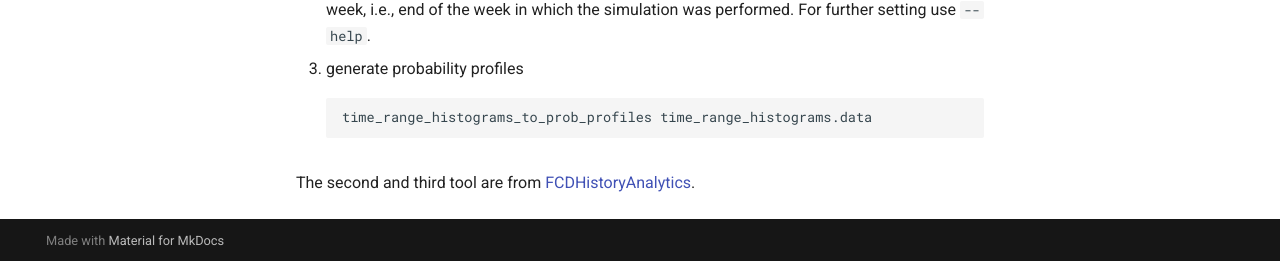
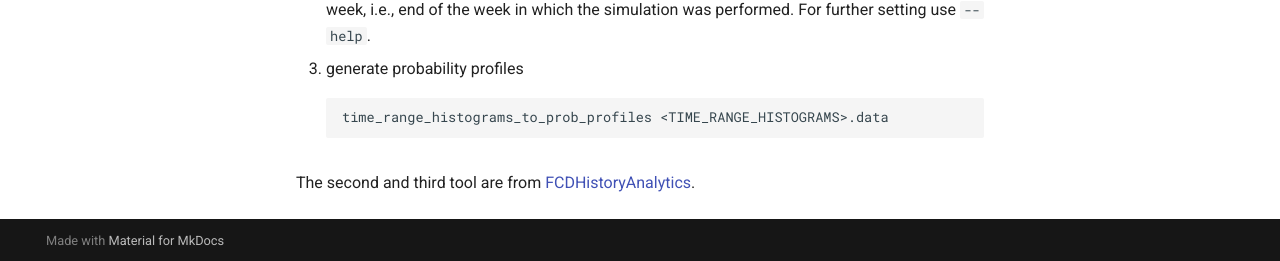
Before and after one commit to It4innovations/ruth, an MkDocs documentation site: the page built from docs/data_preparation.md, in a window 1280 px wide and 900 px high, scrolled down 2172 px. Shown: the part 636-897 px from the top of the window. Built offline with MkDocs 1.6.1 and Material for MkDocs 9.7.7, drawn with Linux system fonts in a browser that asks for light colours; comment, search, counter and statistics services are not loaded; part of the change alters nothing that is shown.

````diff
--- a/docs/data_preparation.md
+++ b/docs/data_preparation.md
@@ -88,7 +88,7 @@ The date time is the end of time window. The probability profile is typically co
 
 3. generate probability profiles
 ```shell
-time_range_histograms_to_prob_profiles time_range_histograms.data
+time_range_histograms_to_prob_profiles <TIME_RANGE_HISTOGRAMS>.data
 ```
 
 The second and third tool are from [FCDHistoryAnalytics](https://code.it4i.cz/everest/fcdhistoryanalytics).
````
